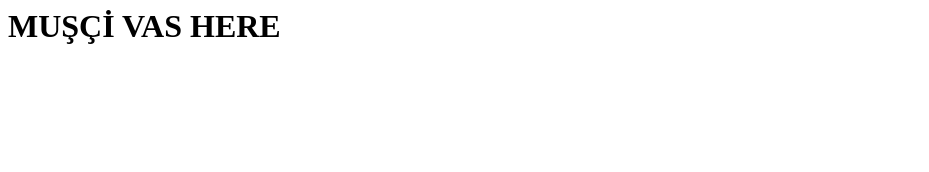
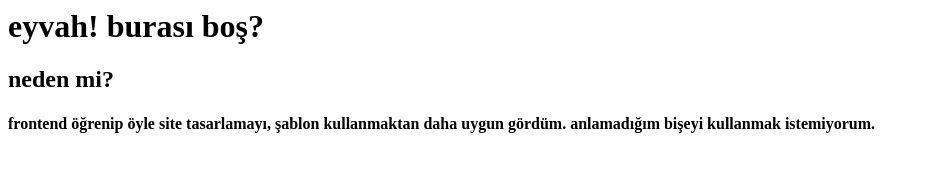
Before and after one commit to gunalpms/gunalpms.github.io, a plain HTML site: page index.html in a window 1280 px wide. Shown: the whole page, without its empty margins (0-929 px from the left). Drawn offline with Linux system fonts and the light colour scheme.

Commit message:
Update index.html

```diff
--- a/index.html
+++ b/index.html
@@ -1,5 +1,7 @@
 <body>
     <header>
-        <h1>MUŞÇİ VAS HERE</h1>
+        <h1>eyvah! burası boş?</h1>
+        <h2>neden mi?</h2>
+        <h4>frontend öğrenip öyle site tasarlamayı, şablon kullanmaktan daha uygun gördüm. anlamadığım bişeyi kullanmak istemiyorum.</h4>
     </header>
 </body>
```
